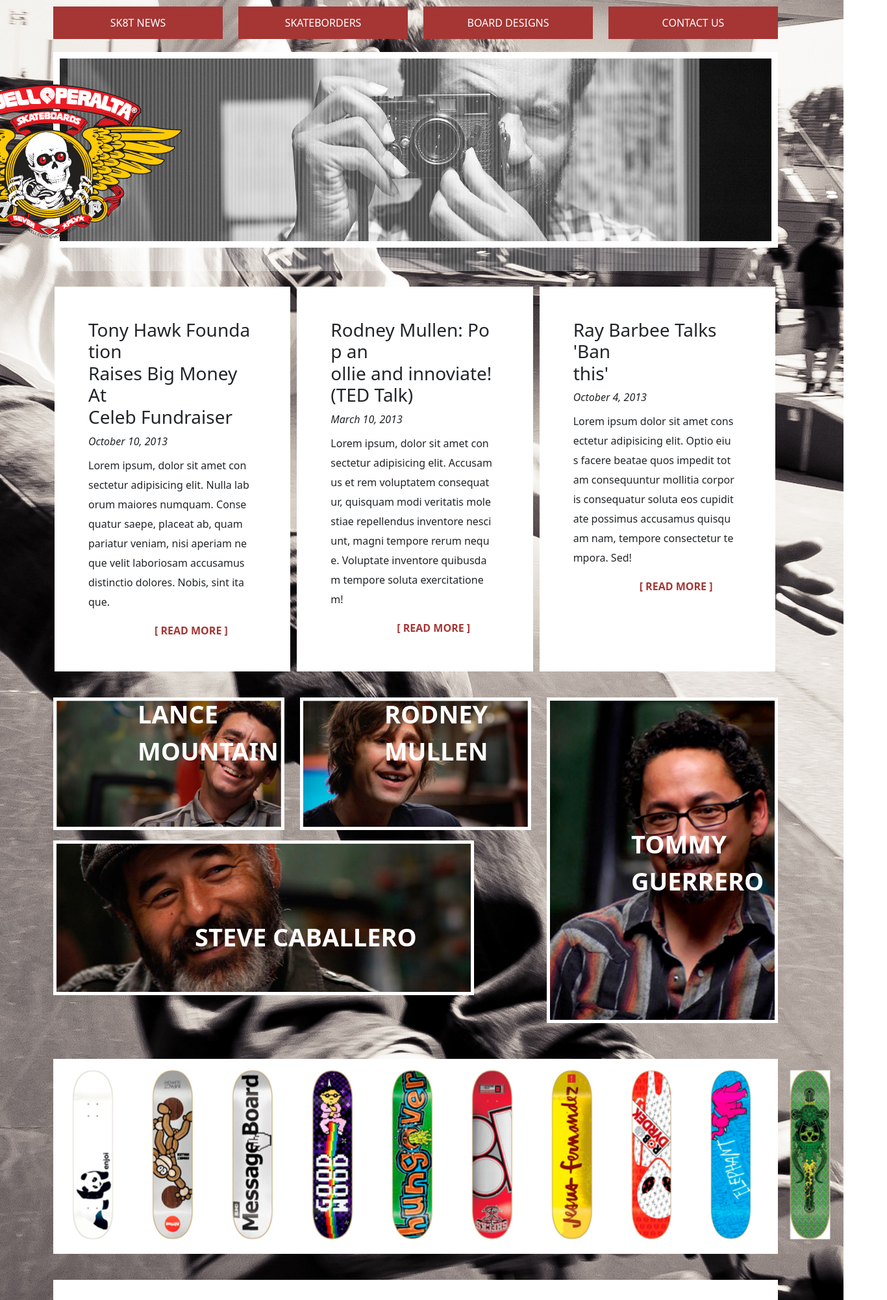
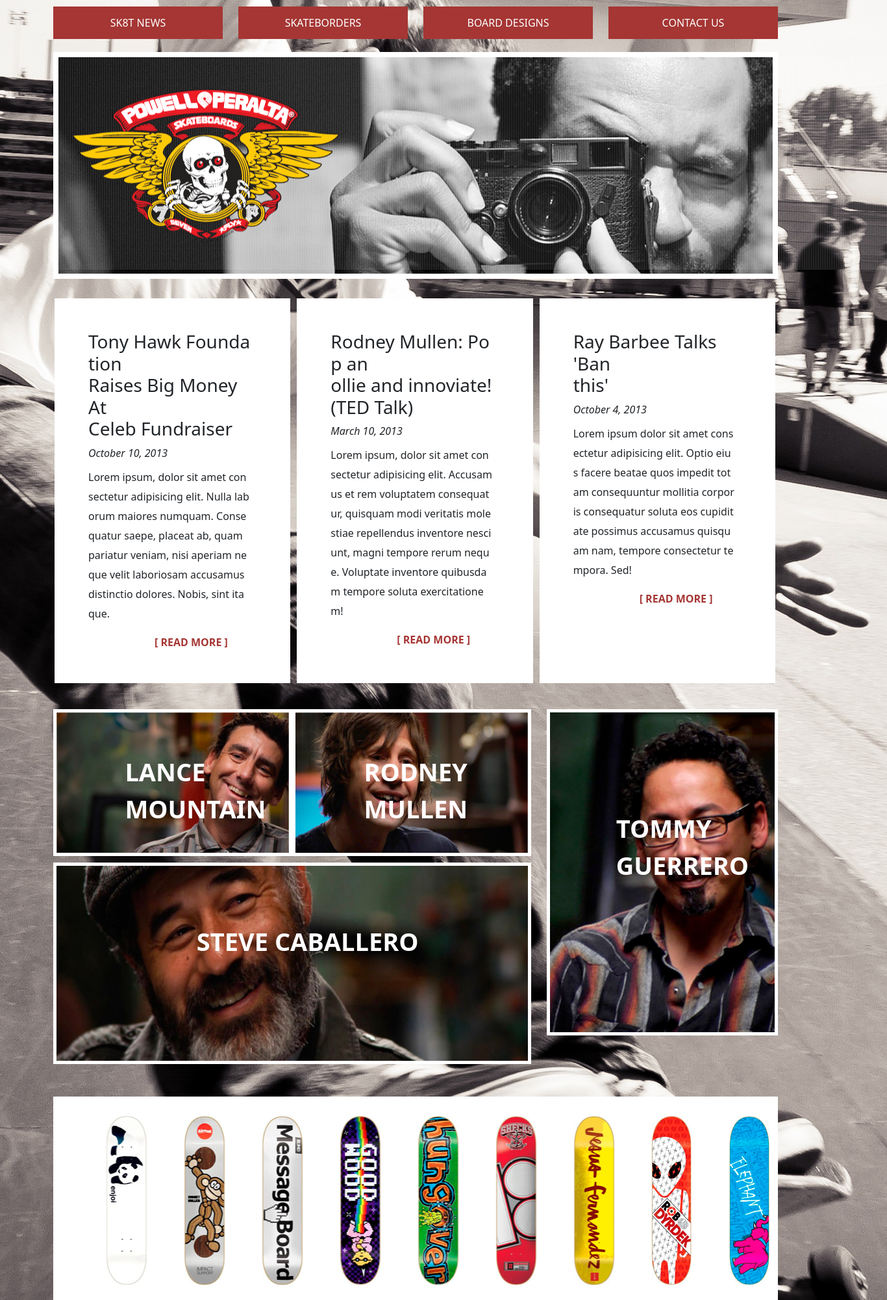
Before and after one commit to DanielSJuarez/sk8, a plain HTML site: page index.html in a window 1280 px wide. Shown: the part 80-2080 px from the top of the page at 65% size, 1366 px wide, since content can reach past the window. Drawn offline with nearby package versions, Linux system fonts and the light colour scheme.

Commit message:
final commit

```diff
--- a/index.html
+++ b/index.html
@@ -15,10 +15,10 @@
 <body>
     <div class="container">
         <div class="row">
-            <div class="col-md-12 col-lg offset-6">
+            <div class="col-md-3 col-lg offset-6">
                 <button class="subscribe">SUBSCRIBE</button>
             </div>
-            <div class="col-md-12 col-lg topIcons">
+            <div class="col-md-3 col-lg topIcons">
                 <i class="fab fa-facebook-square"></i>
                 <i class="fas fa-rss"></i>
                 <i class="fab fa-twitter-square"></i>
@@ -47,14 +47,12 @@
                 </a>
             </div>
         </div>
-        <div class="row">
-            <div class="col">
-                <img class="topImg" src="./images/new-top-image.jpeg" alt="Camera Man">
-                <img class="grid" src="./images/new-grid.png" alt="grid">
+        <div class="row gx-0">
+            <div id='carousel' class="col">
                 <img class="logo" src="./images/peralta-logo.png" alt="Logo">
             </div>
         </div>
-        <div id="news" class="row">
+        <div id="news" class="row topRead">
             <div class="col-md-12 col-lg read">
                 <section class='content'>
                     <h3>Tony Hawk Foundation <br>Raises Big Money At <br>Celeb Fundraiser</h3>
@@ -96,42 +94,67 @@
             <div class="triangle"></div>
         </div>
         <div id="skateborders" class="row">
-            <div class="col-med-12 col-lg-4 people">
+            <div class="col-md-12 col-lg-8">
+                <div class="row gx-0">
+                <div class="col-md-12 col-lg-6 people">
                     <div class="img-text">
                         <p>LANCE <br>MOUNTAIN</p>
                     </div>
                     <img src="./images/sk8er-4.png" alt="LANCE MOUNTAIN">
                 </div>
-            <div class="col-med-12 col-lg-4 people">
+                <div class="col-md-12 col-lg-6 people gx-0">
                     <div class="img-text">
                         <p>RODNEY <br>MULLEN</p>
                     </div>
                     <img src="./images/sk8er-3.png" alt="RODNEY MULLEN">
                 </div>
-            <div class="col-med-12 col-lg-4 people">
-                <div id='thirdskater' class="img-text">
-                    <p>TOMMY <br>GUERRERO</p>
-                </div>
-                <img src="./images/sk8er-2.png" alt="TOMMY GUERRERO">
-            </div>
-            <div class="col-med-12 col-lg-8 people">
-                <div id='fourthskater' class="img-text">
+                <div id='thirdskater' class="col people">
+                    <div class="img-text">
                         <p>STEVE CABALLERO</p>
                     </div>
                     <img src="./images/new-sk8er-1.jpeg" alt="STEVE CABALLERO">
                 </div>
             </div>
+            </div>
+                <div class="col-md-12 col-lg-4">
+                    <div id='fourskater' class="col people">
+                        <div  class="img-text">
+                            <p>TOMMY <br>GUERRERO</p>
+                        </div>
+                        <img src="./images/sk8er-2.png" alt="TOMMY GUERRERO">
+                    </div>
+                </div>
+
+        </div>
         <div id="boardDesigns" class="row">
-            <div class="col-3 board">
+            <div class="board">
                 <img src="./images/sk8-3.png" alt="Board Design One">
+            </div>
+            <div class="board">
                 <img src="./images/sk8-4.png" alt="Board Design Two">
+            </div>
+            <div class="board">
                 <img src="./images/sk8-5.png" alt="Board Design Three">
+            </div>
+            <div class="board">
                 <img src="./images/sk8-6.png" alt="Board Design Four">
+            </div>
+            <div class="board">
                 <img src="./images/sk8-7.png" alt="Board Design Five">
+            </div>
+            <div class="board">
                 <img src="./images/sk8-8.png" alt="Board Design Six">
+            </div>
+            <div class="board">
                 <img src="./images/sk8-9.png" alt="Board Design Seven">
+            </div>
+            <div class="board">
                 <img src="./images/sk8-10.png" alt="Board Design Eight">
+            </div>
+            <div class="board">
                 <img src="./images/sk8-2.png" alt="Board Design Nine">
+            </div>
+            <div class="board">
                 <img src="./images/sk8-1.png" alt="Board Design Ten">
             </div>
         </div>
@@ -153,7 +176,7 @@
                 </section>
             </div>
             <div class="col-md-12 col-lg sendinfo">
-                <section class='content'>
+                <section id='contForm' class='content'>
                     <div id="contactUs" class="mb-3">
                         <label for="name" class="form-label">Name</label>
                         <input type="text" class="form-control" id="name" placeholder="NAME">
--- a/main.css
+++ b/main.css
@@ -24,39 +24,52 @@ label{
     height: 50px;
 }
 
+.people{
+    position: relative;
+}
+
 .people > img{
     border: solid 5px white;
     width: 100%;
-    overflow: visible;
     margin-bottom: 15px;
+    min-height: 100%;
 }
 
-.people:last-of-type{
-    position: absolute;
-    top: 1373px;
-    width: 52.5%;
+#thirdskater{
+    margin-top: 10px;
+    margin-bottom: 10px;
+    height: 310px;
+    width: 869px;
 }
 
-.topImg{
-    border: solid 10px white;
-    width: 100%;
-    margin-bottom: 60px;
+.img-text{
+    color: white;
+    font-size: 38px;
+    font-weight: bolder;
+    position: absolute;
+    left: 30%;
+    top: 30%
+
 }
 
-.grid{
+#carousel {
+    background: url("./images/top-image.png") no-repeat  -120px -120px;
+    border: solid 8px #fff;
+    background-size: 150%;
+    position: relative;
+  }
+
+  #carousel::before {
+    content: url("./images/new-grid.png");
+    opacity: 0.3;
+  }
+
+  #carousel > .logo {
     position: absolute;
-    right: 203px;
-    top: 170px;
-    width: 76%;
-    height: 327px;
-}
-
-.logo{
-    position: absolute;
-    right: 1000px;
-    top: 210px;
-
-}
+    top: 50%;
+    left: 2%;
+    transform: translateY(-50%);
+  }
 
 .read{
     background-color: white;
@@ -90,10 +103,15 @@ label{
     margin-bottom: 40px;
 }
 
+#contForm{
+    position: relative;
+}
+
 .sub{
-    width: 50%;
+    width: 279px;
     border: none;
-    margin-left: 275px;
+    position: absolute;
+    left: 50%;
 }
 
 .readButton{
@@ -102,6 +120,10 @@ label{
     color: rgb(165, 54, 52);
     font-weight: bold;
     margin-left: 96px;
+}
+
+.topRead{
+    margin-top: 30px;
 }
 
 .subscribe{
@@ -137,37 +159,31 @@ label{
 }
 
 .board{
-    transform: rotate(-90deg);
+    text-align: center;
+    position: relative;
     height: 300px;
-    text-align: center;
+    width: 100px;
+    margin: 10px 20px 10px 0px;
 }
 
 .board > img{
-    margin-top: 40px;
+    margin-top: 20px;
     margin-bottom:20px;
-}
-
-.img-text{
-    color: white;
-    font-size: 38px;
-    font-weight: bolder;
     position: absolute;
-    top: 1150px;
-    margin-left: 130px;
-}
-
-#thirdskater{
-    top: 1350px;
-}
-
-#fourthskater{
-    top: 120px;
-    left: 100px;
+    transform: rotate(90deg) translateY(-150%);
+    transform-origin: top left;
+    text-align: center;
 }
 
 #boardDesigns{
     background-color: white;
     margin:40px 0px 40px 0px;
+    text-align: center;
+}
+
+#boardDesigns > img{
+    min-width: 100%;
+    min-height: 100%;
 }
 
 .pointer{
@@ -195,3 +211,25 @@ label{
     border-right: solid 54px rgb(165, 54, 52);
     transform: rotate(-45deg);
 }
+
+@media(max-width: 768px){
+    .pointer{
+        display: none;
+    }
+    .triangle{
+        display: none;
+    }
+
+    .board {
+        height: 100px;
+        width: 300px;
+    }
+
+    .board > img{
+        transform:unset;
+    }
+
+    .sub{
+        left: 25%;
+    }
+}
```
Also changed, not shown: 1 other file. Lines whose indentation alone changed are shown as unchanged.
